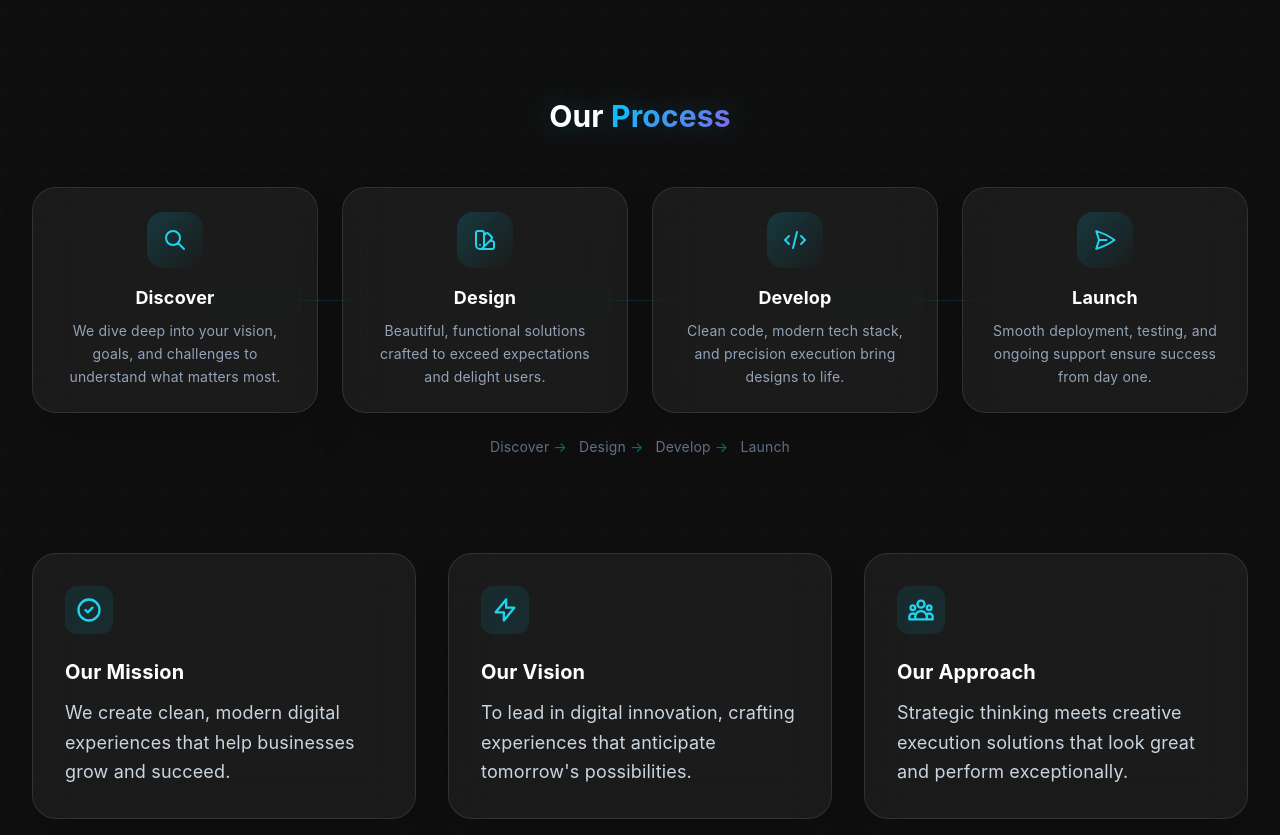
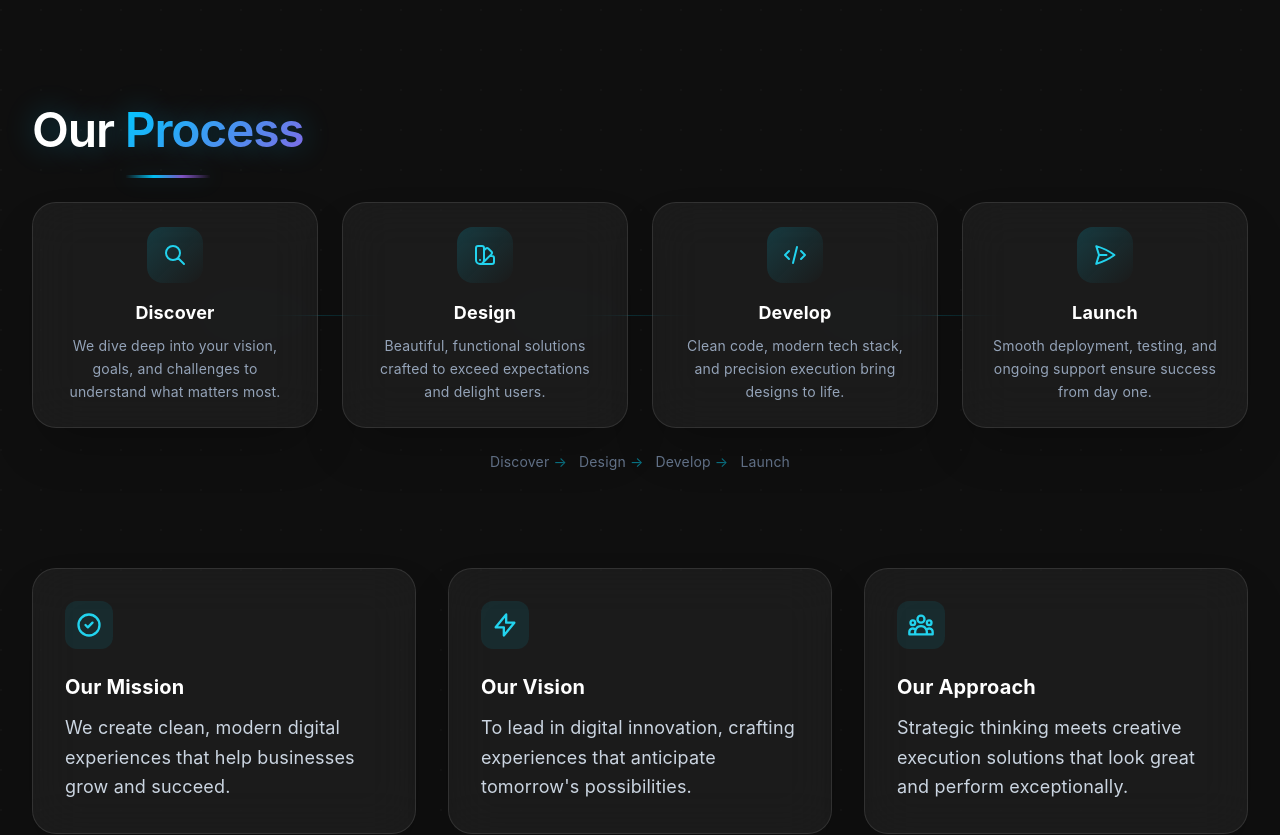
Before and after one commit to Halilovic35/Webenox, a React (Vite) app: page / in a window 1280 px wide. Shown: the part 1511-2346 px from the top of the page. Built offline with nearby package versions, Linux system fonts and the light colour scheme.

Commit message:
ui: underline section titles
Add a premium gradient underline to main section headings and align About heading with shared section-title styling.

Co-authored-by: Cursor <cursoragent@cursor.com>

```diff
--- a/src/components/About.jsx
+++ b/src/components/About.jsx
@@ -139,7 +139,7 @@ const About = () => {
           transition={{ duration: 0.6, ease: [0.2, 0.7, 0.2, 1] }}
           viewport={scrollViewport}
         >
-          <h2 className="text-3xl font-bold text-white text-center mb-12 luxury-heading">
+          <h2 className="section-title luxury-heading">
             Our <span className="gradient-text">Process</span>
           </h2>
 
--- a/src/index.css
+++ b/src/index.css
@@ -258,7 +258,20 @@
   }
 
   .section-title {
-    @apply heading-2 text-text mb-6;
+    @apply heading-2 text-text mb-6 inline-block relative pb-3;
+  }
+
+  .section-title::after {
+    content: '';
+    position: absolute;
+    left: 50%;
+    bottom: 0;
+    width: 86px;
+    height: 3px;
+    transform: translateX(-50%);
+    border-radius: 999px;
+    background: linear-gradient(90deg, rgba(0, 201, 255, 0), rgba(0, 201, 255, 0.95), rgba(146, 95, 226, 0.85), rgba(0, 201, 255, 0));
+    box-shadow: 0 0 22px rgba(0, 201, 255, 0.22);
   }
 
   .section-description {
```
